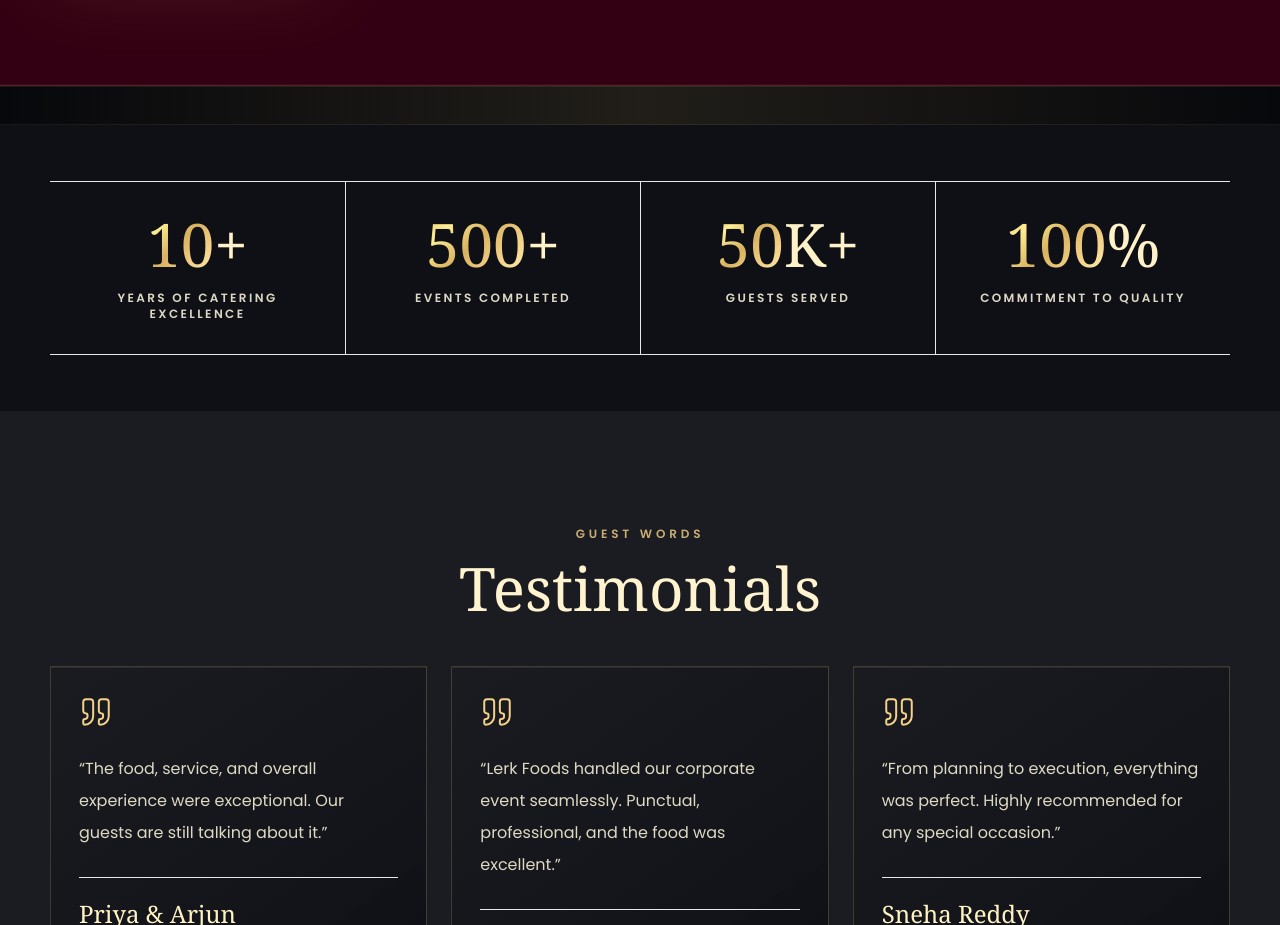
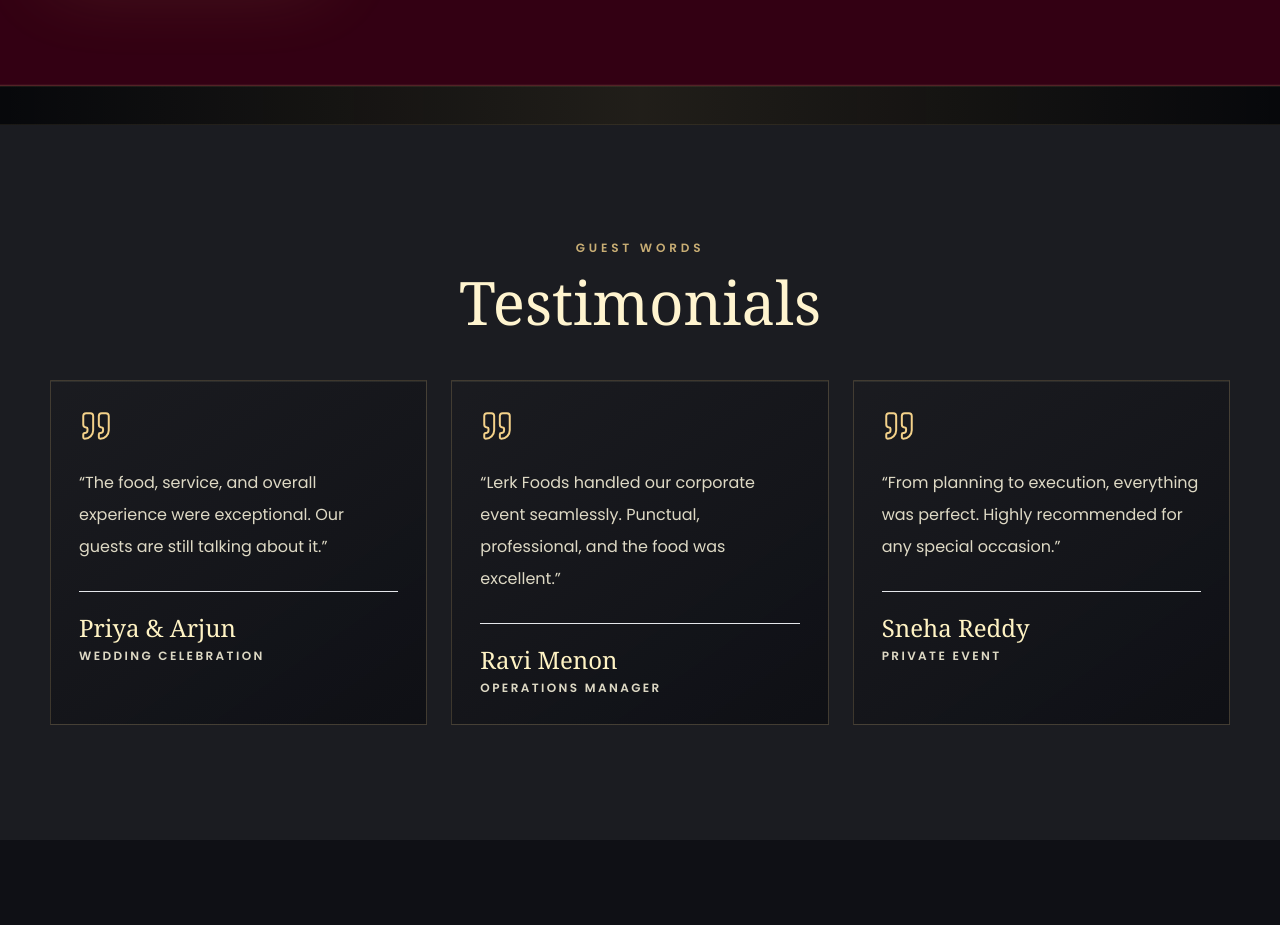
Before and after one commit to 22f3001334-droid/Lekir_Foods, a Next.js app: page / in a window 1280 px wide. Shown: the part 5740-6665 px from the top of the page. Built offline with nearby package versions, Linux system fonts and the light colour scheme.

Commit message:
feat: remove stats strip

```diff
--- a/components/HomePage.tsx
+++ b/components/HomePage.tsx
@@ -1,8 +1,8 @@
 "use client";
 
-import { useEffect, useRef, useState } from "react";
+import { useState } from "react";
 import Image from "next/image";
-import { AnimatePresence, motion, useInView } from "framer-motion";
+import { AnimatePresence, motion } from "framer-motion";
 import {
   ArrowRight,
   Award,
@@ -39,7 +39,6 @@ import {
   locationAreas,
   navLinks,
   serviceCards,
-  stats,
   testimonials,
   trustCards,
   type IconName,
@@ -609,55 +608,6 @@ function LocationSection() {
     </motion.section>
   );
 }
-
-function CountUpStat({ value, suffix, label }: { value: number; suffix: string; label: string }) {
-  const ref = useRef<HTMLDivElement | null>(null);
-  const isInView = useInView(ref, { once: true, amount: 0.6 });
-  const [display, setDisplay] = useState(0);
-
-  useEffect(() => {
-    if (!isInView) {
-      return;
-    }
-
-    let frame = 0;
-    const frames = 55;
-    const timer = window.setInterval(() => {
-      frame += 1;
-      const progress = 1 - Math.pow(1 - frame / frames, 3);
-      setDisplay(Math.round(value * progress));
-      if (frame >= frames) {
-        window.clearInterval(timer);
-        setDisplay(value);
-      }
-    }, 24);
-
-    return () => window.clearInterval(timer);
-  }, [isInView, value]);
-
-  return (
-    <div ref={ref} className="p-6 text-center md:p-8">
-      <div className="font-heading text-5xl text-[#fff2c8] md:text-6xl">
-        <span className="gold-gradient-text">{display}</span>
-        <span>{suffix}</span>
-      </div>
-      <p className="mt-4 text-xs font-semibold uppercase tracking-[0.2em] text-white/62">{label}</p>
-    </div>
-  );
-}
-
-function StatsStrip() {
-  return (
-    <section className="bg-midnight py-14">
-      <div className="container-shell grid divide-y divide-champagne/14 border-y border-champagne/16 md:grid-cols-4 md:divide-x md:divide-y-0">
-        {stats.map((stat) => (
-          <CountUpStat key={stat.label} {...stat} />
-        ))}
-      </div>
-    </section>
-  );
-}
-
 function SectionGutter() {
   return <div className="section-gutter" aria-hidden="true" />;
 }
@@ -832,7 +782,6 @@ export default function HomePage() {
       <SectionGutter />
       <LocationSection />
       <SectionGutter />
-      <StatsStrip />
       <Testimonials />
       <FAQSection />
       <FooterCTA />
```
